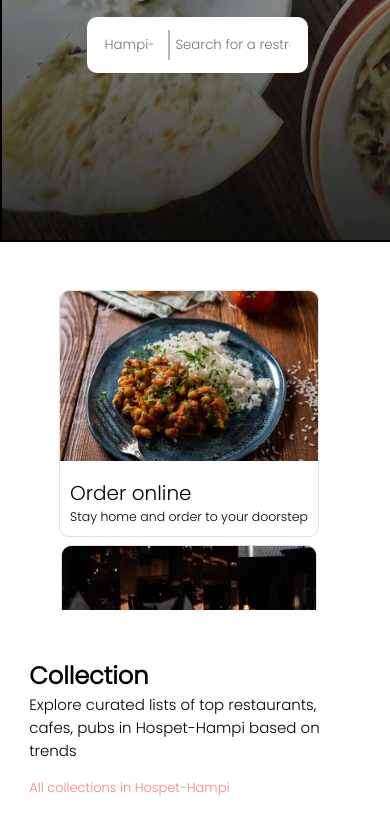
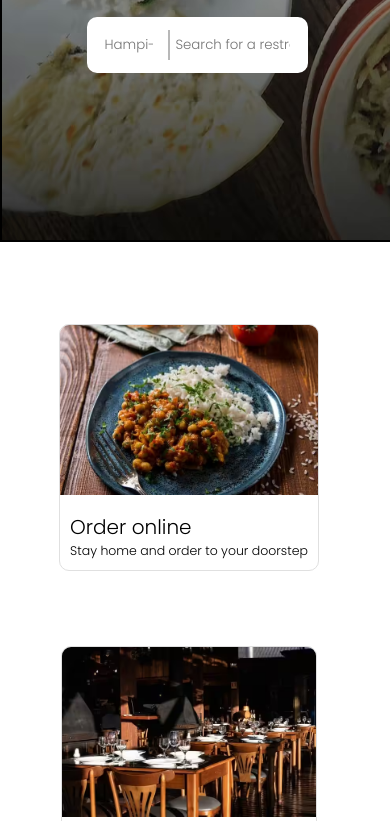
Before and after one commit to Sid2303/zomatoPage, a plain HTML site: page index.html in a window 390 px wide. Shown: the part 268-1089 px from the top of the page. Drawn offline with Linux system fonts and the light colour scheme.

Commit message:
final-final

```diff
--- a/style.css
+++ b/style.css
@@ -119,6 +119,19 @@
     overflow-y:hidden;
     height: 20rem;
 }
+
+@media only screen and (max-width: 1097px) {
+    .we-offer {
+        height: 40rem;
+    }
+}
+
+@media only screen and (max-width: 543px) {
+    .we-offer {
+        height: 80rem;
+    }
+}
+
 
 .we-offer-card{
     border-radius: 10px;
```
